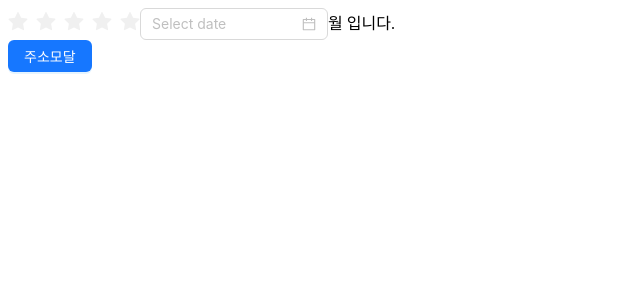
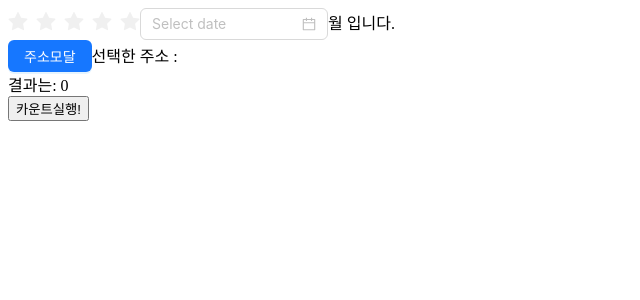
Before and after one commit to IMHEEJAE/class_quiz, a Next.js app: page /09 in a window 1280 px wide. Shown: the top 300 px of the page, without its empty margins (0-640 px from the left). Built offline with nearby package versions, Linux system fonts and the light colour scheme.

Commit message:
count 연습

```diff
--- a/pages/09/index.tsx
+++ b/pages/09/index.tsx
@@ -7,6 +7,7 @@ export default function Page09() {
   const [value, setValue] = useState();
   const [isModalOpen, setIsModalOpen] = useState(false);
   const [address, setAddress] = useState("");
+  const [count, setCount] = useState(0);
   const star = (value: any) => {
     setValue(value);
     // alert(value + "점입니다");
@@ -35,6 +36,9 @@ export default function Page09() {
     console.log(data.address);
     setIsModalOpen(false);
   };
+  const onClickCount = () => {
+    setCount((prev) => prev + 1);
+  };
   return (
     <>
       <Rate onChange={star} />
@@ -44,7 +48,7 @@ export default function Page09() {
       <Button type="primary" onClick={showModal}>
         주소모달
       </Button>
-      {address ?? ""}
+      선택한 주소 : {address ?? ""}
       {isModalOpen && (
         <Modal
           title="주소검색"
@@ -55,6 +59,9 @@ export default function Page09() {
           <DaumPostcodeEmbed onComplete={onCompleteAddressSearch} />
         </Modal>
       )}
+      <br />
+      <div>결과는: {count}</div>
+      <button onClick={onClickCount}>카운트실행!</button>
     </>
   );
 }
```
